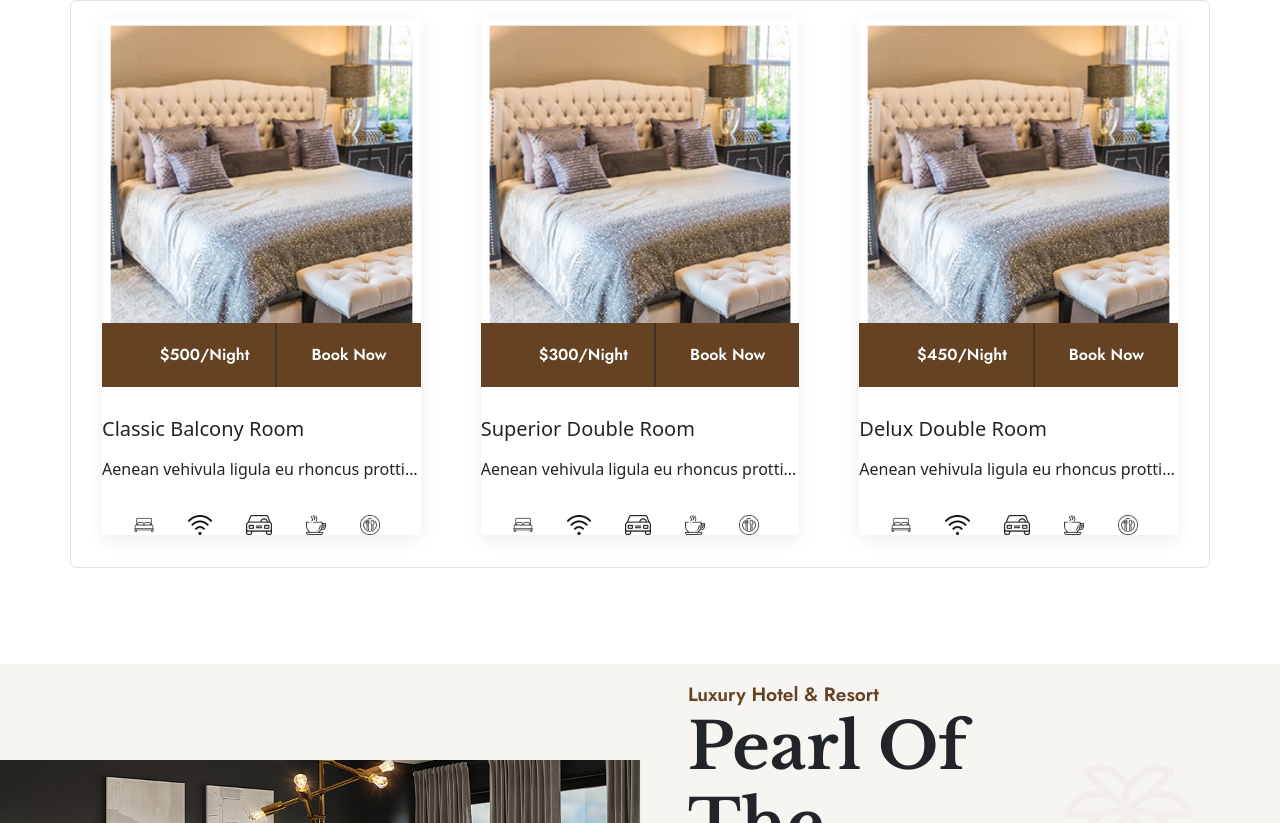
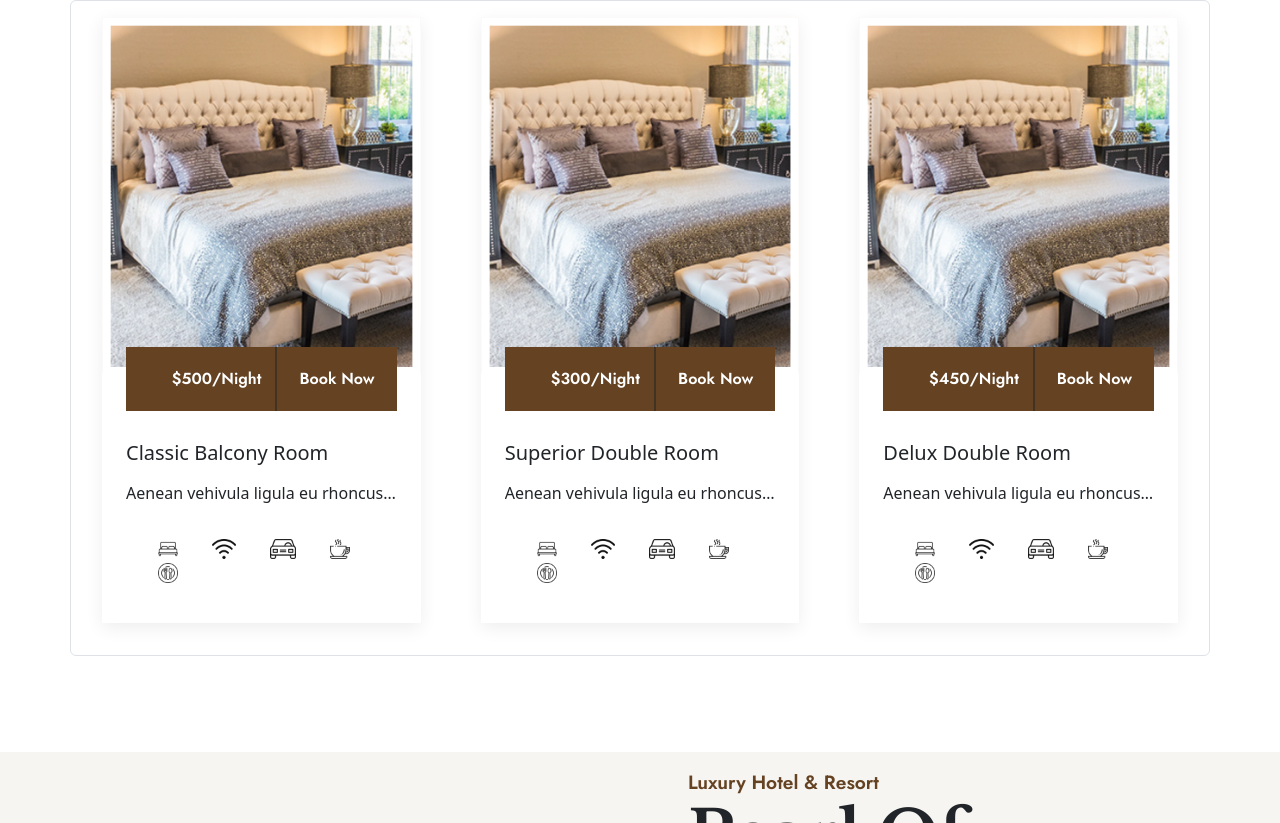
Before and after one commit to Nurxdev/LuxeHub-Hotel, a React (Vite) app in the folder Hotel Booking Website/HMS/: page / in a window 1280 px wide. Shown: the part 3137-3960 px from the top of the page. Built offline with nearby package versions, Linux system fonts and the light colour scheme; some icons are missing.

Commit message:
Update Rooms

```diff
--- a/Hotel Booking Website/HMS/src/Components/Pages/Index.jsx
+++ b/Hotel Booking Website/HMS/src/Components/Pages/Index.jsx
@@ -411,7 +411,7 @@ const Index = () => {
                       />
                     </a>
                   </div>
-                  <div className="service-content p4">
+                  <div className="service-content p-4">
                     <div className="day-book">
                       <ul>
                         <li>{Room.Price}/Night</li>
```
